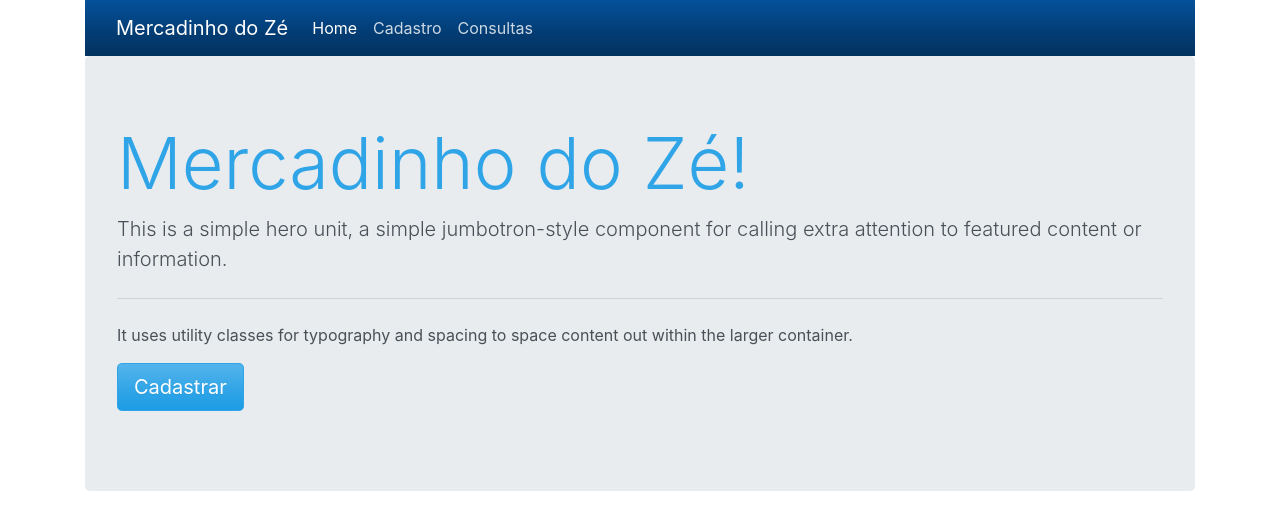
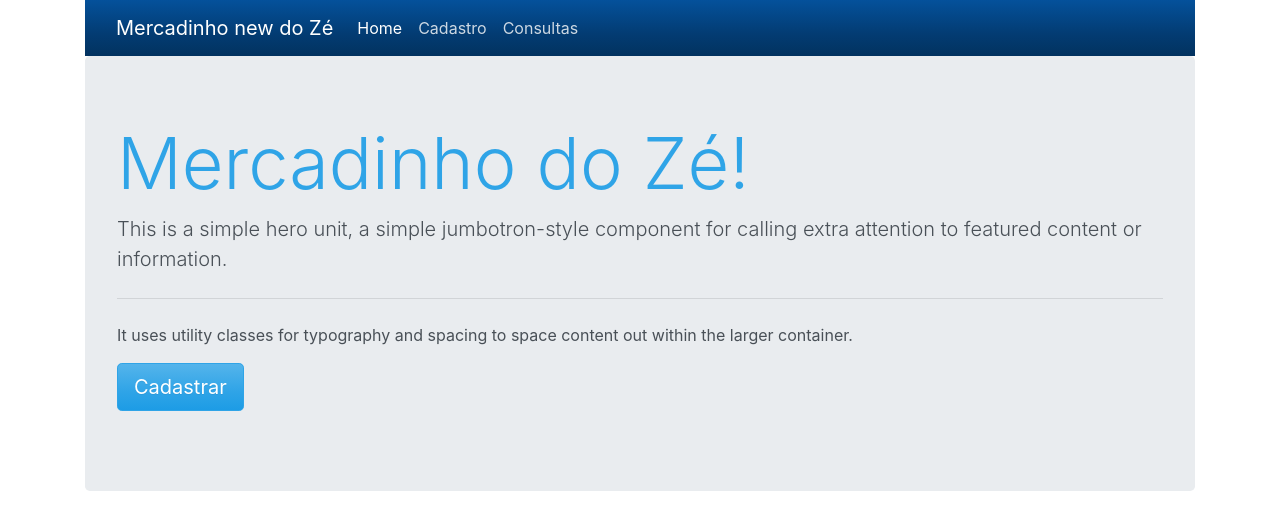
Before and after one commit to giovannirwp/mercadinho-ze, a React (Create React App) app in the folder mercadinho/: page /cadastro-produtos in a window 1280 px wide. Shown: the top 530 px of the page. Built offline with nearby package versions, Linux system fonts and the light colour scheme.

Commit message:
adicionando texto

```diff
--- a/mercadinho/src/Components/Nav/Nav.js
+++ b/mercadinho/src/Components/Nav/Nav.js
@@ -7,7 +7,7 @@ export default class Nav extends Component {
       <nav className="navbar navbar-expand-lg navbar-dark bg-dark">
         <div className="container-fluid">
         <Link className="navbar-brand" to="/">
-            Mercadinho do Zé
+            Mercadinho new do Zé
           </Link>
           <div className="collapse navbar-collapse" id="navbarColor02">
             <ul className="navbar-nav me-auto">
```
